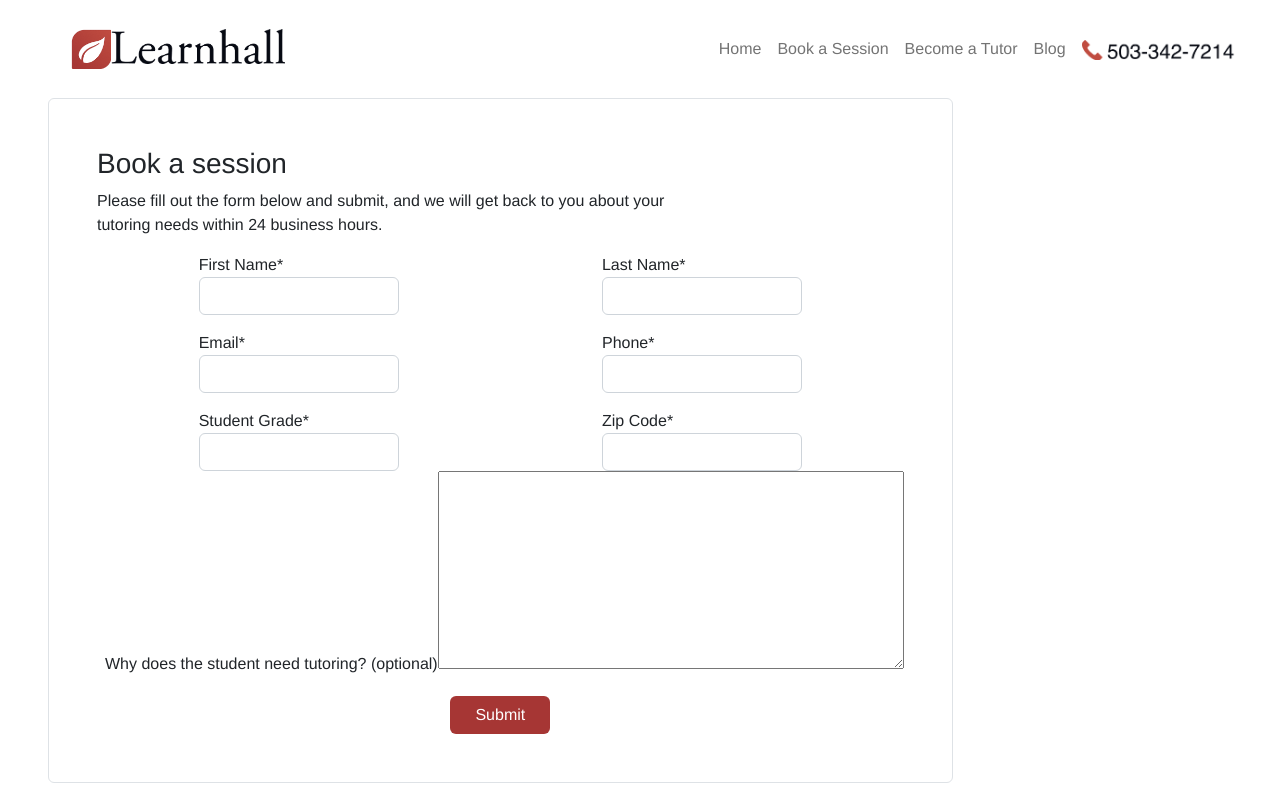
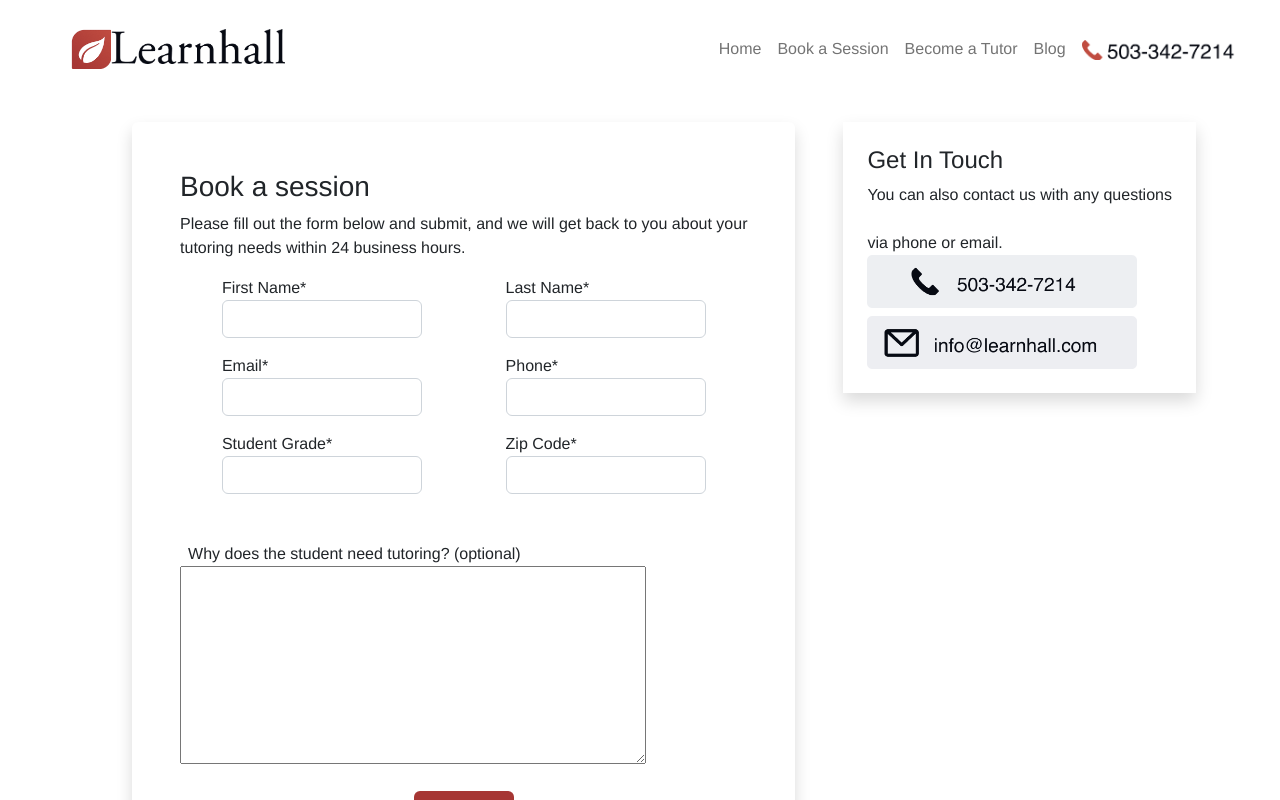
Before and after one commit to michaelchristwin/LearnHall-app, a React (Create React App) app: page /book-session in a window 1280 px wide. Shown: the top 800 px of the page. Built offline with nearby package versions, Linux system fonts and the light colour scheme.

Commit message:
Fixed form bugs

```diff
--- a/src/Components/CSS/styles.css
+++ b/src/Components/CSS/styles.css
@@ -216,6 +216,12 @@ body {
   background-color: black;
   color: white;
 }
+.in-touch {
+  height: fit-content;
+}
+.contact-img {
+  width: 270px;
+}
 @media (max-width: 760px) {
   .nav-brand {
     padding-right: 100px;
--- a/src/Components/Pages/BookSession.jsx
+++ b/src/Components/Pages/BookSession.jsx
@@ -1,12 +1,14 @@
 import Footer from "../JSX/Footer";
 import NavBar from "../JSX/NavBar";
+import Phone from "../img/tel-cont.png";
+import Email from "../img/email-cont.png";
 
 function Booking() {
   return (
     <main>
       <NavBar />
-      <section className="d-flex">
-        <div className="p-5 border mx-5 my-form rounded mb-3">
+      <section className="d-flex justify-content-center pt-4">
+        <div className="p-5 shadow mx-5 my-form rounded mb-3">
           <h3>Book a session</h3>
           <p className="d-flex flex-column">
             <span>
@@ -81,7 +83,7 @@ function Booking() {
               />
             </fieldset>
           </div>
-          <label htmlFor="textarea" className="ms-2 mt-5">
+          <label htmlFor="textarea" className="ms-2 d-block mt-5">
             Why does the student need tutoring? (optional)
           </label>
           <textarea name="review" id="textarea" cols="50" rows="8"></textarea>
@@ -91,6 +93,14 @@ function Booking() {
             </button>
           </div>
         </div>
+        <div className="shadow p-4 in-touch d-flex flex-column">
+          <h4>Get In Touch</h4>
+          <span>You can also contact us with any questions</span>
+          <br />
+          <span>via phone or email.</span>
+          <img src={Phone} alt="Phone" className="contact-img" />
+          <img src={Email} alt="Email" className="pt-2 contact-img" />
+        </div>
       </section>
       <Footer />
     </main>
```
Also changed, not shown: src/Components/img/email-cont.png (added), src/Components/img/tel-cont.png (added).
